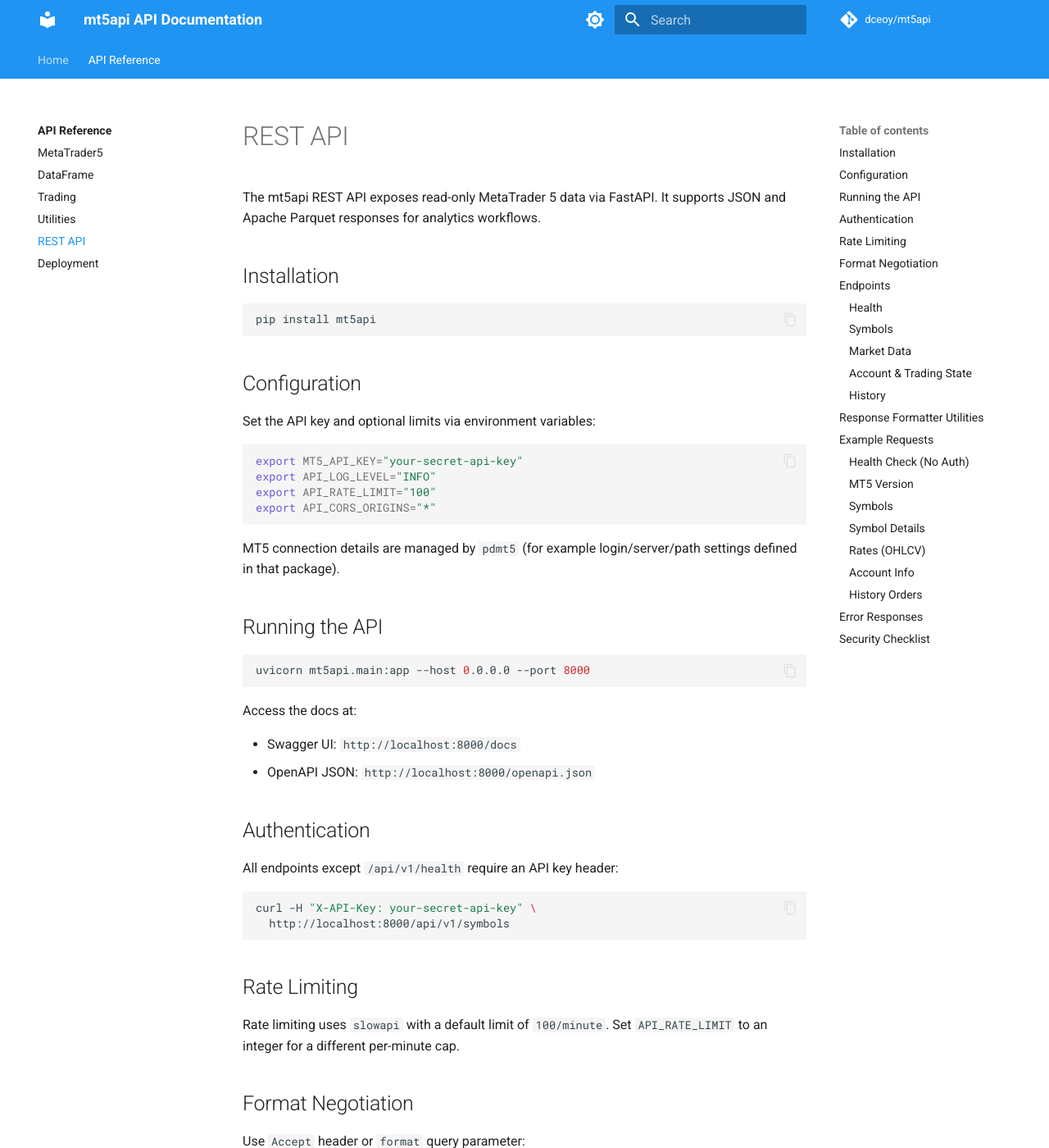
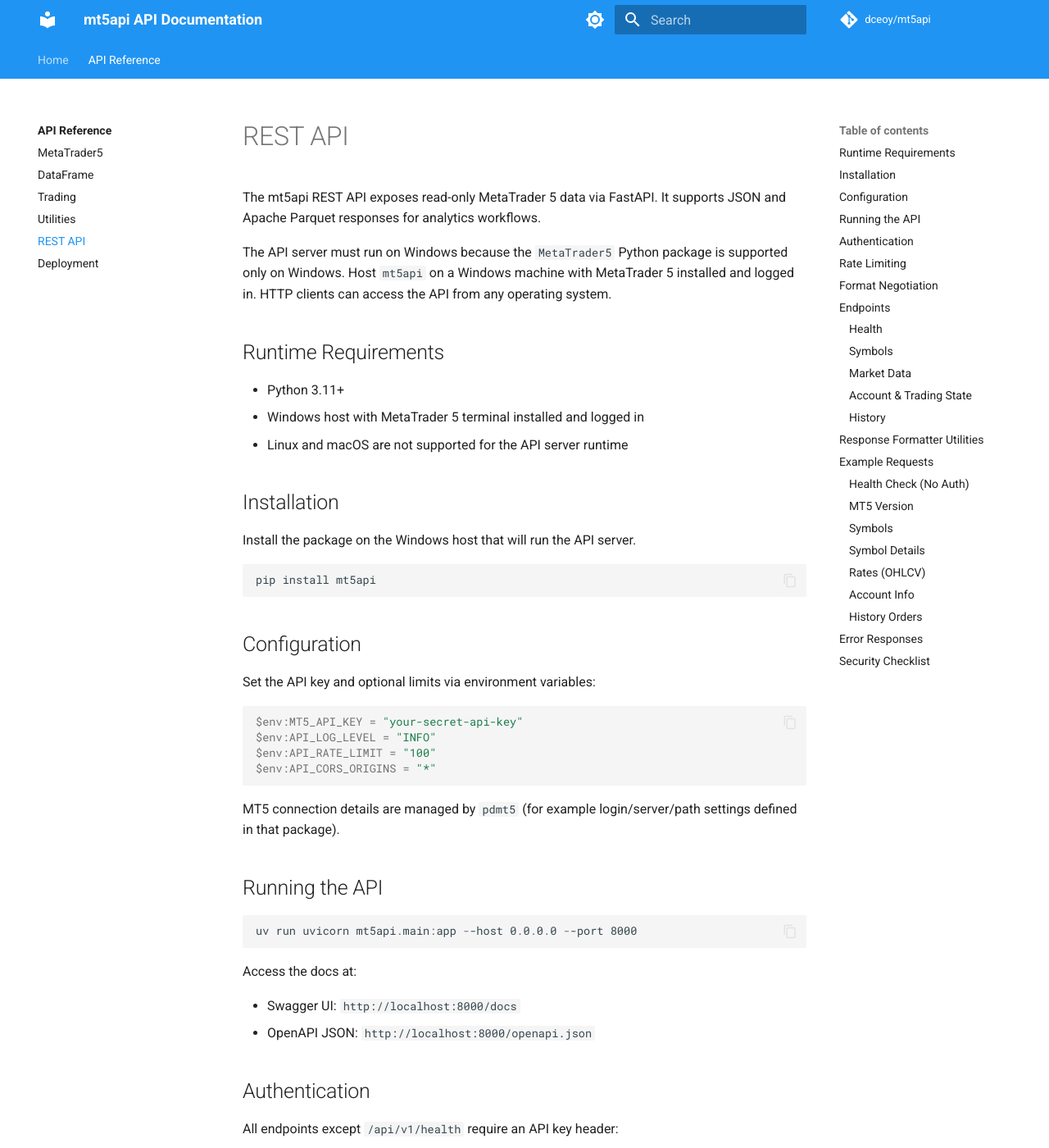
Before and after one commit to dceoy/mt5api, an MkDocs documentation site: the page built from docs/api/rest-api.md, in a window 1280 px wide and 1400 px high. Shown: the whole window at 82% size. Built offline with MkDocs 1.6.1 and Material for MkDocs 9.7.7, drawn with Linux system fonts in a browser that asks for light colours; comment, search, counter and statistics services are not loaded; some of the changed text lies outside the part shown.

Commit message:
Clarify Windows-only server runtime in docs (#9)
* Clarify Windows-only server runtime in docs

* Update AGENTS.md

* Address PR review feedback in Windows docs

````diff
--- a/docs/api/rest-api.md
+++ b/docs/api/rest-api.md
@@ -3,9 +3,22 @@
 The mt5api REST API exposes read-only MetaTrader 5 data via FastAPI. It supports
 JSON and Apache Parquet responses for analytics workflows.
 
+The API server must run on Windows because the `MetaTrader5` Python package is
+supported only on Windows. Host `mt5api` on a Windows machine with MetaTrader 5
+installed and logged in. HTTP clients can access the API from any operating
+system.
+
+## Runtime Requirements
+
+- Python 3.11+
+- Windows host with MetaTrader 5 terminal installed and logged in
+- Linux and macOS are not supported for the API server runtime
+
 ## Installation
 
-```bash
+Install the package on the Windows host that will run the API server.
+
+```powershell
 pip install mt5api
 ```
 
@@ -13,11 +26,11 @@
 
 Set the API key and optional limits via environment variables:
 
-```bash
-export MT5_API_KEY="your-secret-api-key"
-export API_LOG_LEVEL="INFO"
-export API_RATE_LIMIT="100"
-export API_CORS_ORIGINS="*"
+```powershell
+$env:MT5_API_KEY = "your-secret-api-key"
+$env:API_LOG_LEVEL = "INFO"
+$env:API_RATE_LIMIT = "100"
+$env:API_CORS_ORIGINS = "*"
 ```
 
 MT5 connection details are managed by `pdmt5` (for example login/server/path
@@ -25,8 +38,8 @@
 
 ## Running the API
 
-```bash
-uvicorn mt5api.main:app --host 0.0.0.0 --port 8000
+```powershell
+uv run uvicorn mt5api.main:app --host 0.0.0.0 --port 8000
 ```
 
 Access the docs at:
@@ -38,8 +51,8 @@
 
 All endpoints except `/api/v1/health` require an API key header:
 
-```bash
-curl -H "X-API-Key: your-secret-api-key" \
+```powershell
+curl.exe -H "X-API-Key: your-secret-api-key" `
   http://localhost:8000/api/v1/symbols
 ```
 
@@ -52,14 +65,14 @@
 
 Use `Accept` header or `format` query parameter:
 
-```bash
-curl -H "X-API-Key: your-secret-api-key" \
-  -H "Accept: application/parquet" \
+```powershell
+curl.exe -H "X-API-Key: your-secret-api-key" `
+  -H "Accept: application/parquet" `
   "http://localhost:8000/api/v1/rates/from?symbol=EURUSD&timeframe=1&date_from=2024-01-01T00:00:00Z&count=100"
 ```
 
-```bash
-curl -H "X-API-Key: your-secret-api-key" \
+```powershell
+curl.exe -H "X-API-Key: your-secret-api-key" `
   "http://localhost:8000/api/v1/symbols?format=json"
 ```
 
@@ -116,54 +129,54 @@
 
 ### Health Check (No Auth)
 
-```bash
-curl http://localhost:8000/api/v1/health
+```powershell
+curl.exe http://localhost:8000/api/v1/health
 ```
 
 ### MT5 Version
 
-```bash
-curl -H "X-API-Key: your-secret-api-key" \
+```powershell
+curl.exe -H "X-API-Key: your-secret-api-key" `
   http://localhost:8000/api/v1/version
 ```
 
 ### Symbols
 
-```bash
-curl -H "X-API-Key: your-secret-api-key" \
+```powershell
+curl.exe -H "X-API-Key: your-secret-api-key" `
   http://localhost:8000/api/v1/symbols
 ```
 
-```bash
-curl -H "X-API-Key: your-secret-api-key" \
+```powershell
+curl.exe -H "X-API-Key: your-secret-api-key" `
   "http://localhost:8000/api/v1/symbols?group=*USD*"
 ```
 
 ### Symbol Details
 
-```bash
-curl -H "X-API-Key: your-secret-api-key" \
+```powershell
+curl.exe -H "X-API-Key: your-secret-api-key" `
   http://localhost:8000/api/v1/symbols/EURUSD
 ```
 
 ### Rates (OHLCV)
 
-```bash
-curl -H "X-API-Key: your-secret-api-key" \
+```powershell
+curl.exe -H "X-API-Key: your-secret-api-key" `
   "http://localhost:8000/api/v1/rates/from?symbol=EURUSD&timeframe=1&date_from=2024-01-01T00:00:00Z&count=100"
 ```
 
 ### Account Info
 
-```bash
-curl -H "X-API-Key: your-secret-api-key" \
+```powershell
+curl.exe -H "X-API-Key: your-secret-api-key" `
   http://localhost:8000/api/v1/account
 ```
 
 ### History Orders
 
-```bash
-curl -H "X-API-Key: your-secret-api-key" \
+```powershell
+curl.exe -H "X-API-Key: your-secret-api-key" `
   "http://localhost:8000/api/v1/history/orders?date_from=2024-01-01T00:00:00Z&date_to=2024-01-02T00:00:00Z"
 ```
 
````
Also changed, not shown: AGENTS.md (+49 -9 lines), README.md (+21 -13 lines), docs/api/deployment.md (+5 -1 lines), docs/api/index.md (+9 -5 lines), docs/index.md (+15 -8 lines).
